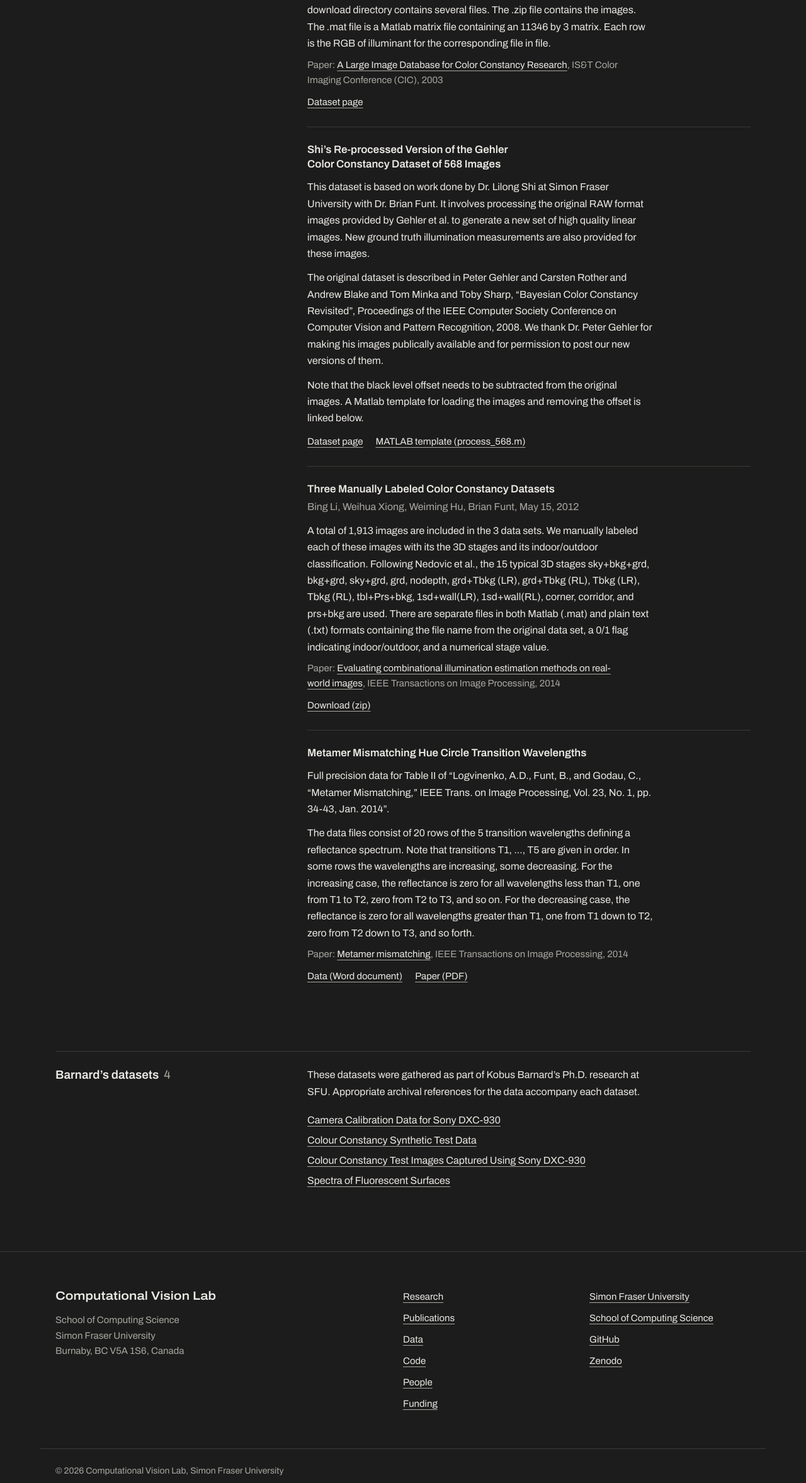
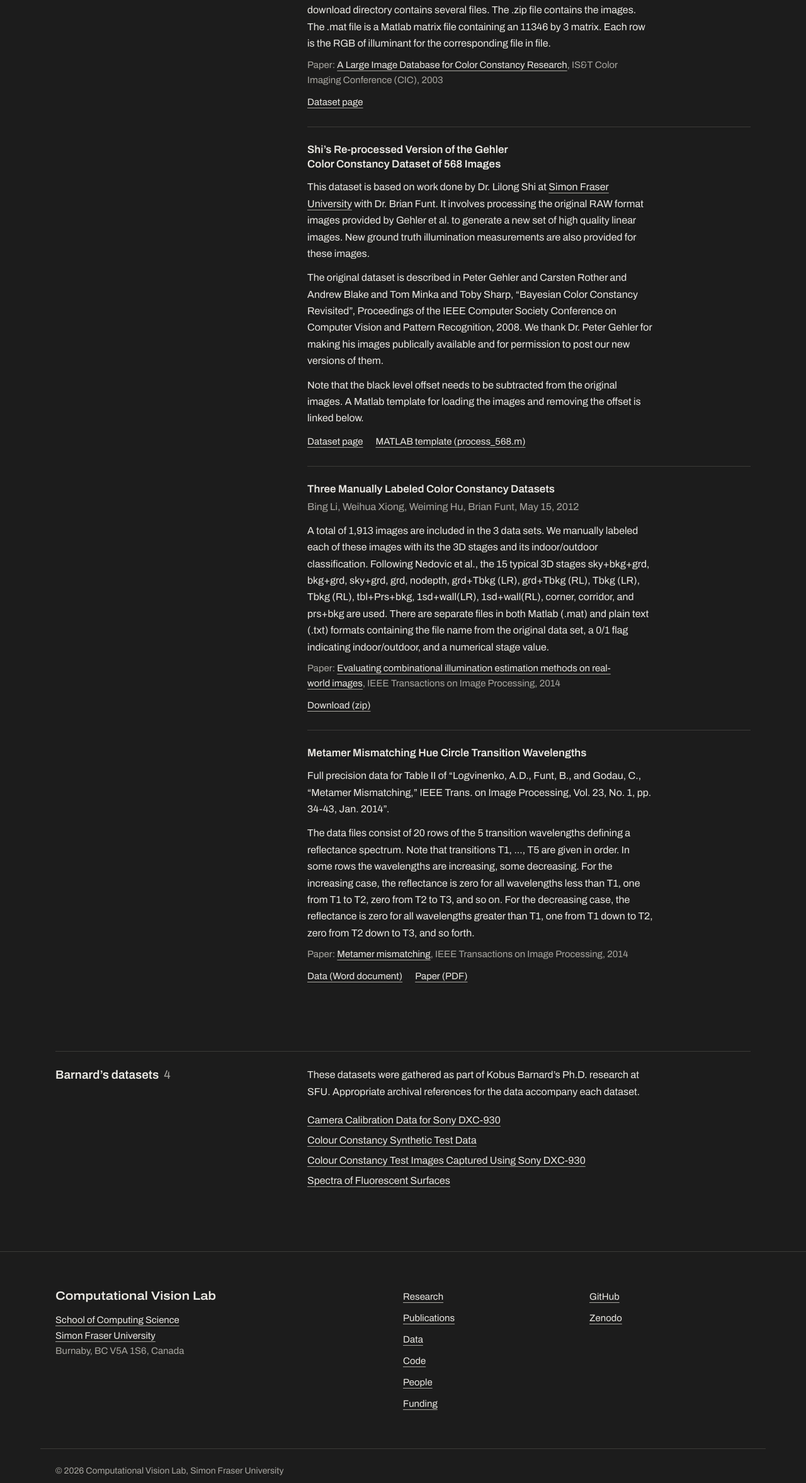
Before and after one commit to sfu-cs-vision-lab/sfu-cs-vision-lab.github.io, a Next.js app: page /data in a window 1280 px wide. Shown: the part 2254-4609 px from the top of the page at 63% size. Built offline with nearby package versions, Linux system fonts and the light colour scheme; some icons are missing.

Commit message:
Link Simon Fraser University and the School of Computing Science where the site names them

```diff
--- a/app/(ground)/data/page.tsx
+++ b/app/(ground)/data/page.tsx
@@ -35,6 +35,16 @@ const date = (iso: string) => new Date(iso).toLocaleDateString("en-CA", { year:
 
 // "Forsythe, Alexander G." as "Alexander G. Forsythe", as on Publications.
 const displayName = (n: string) => n.split(", ").reverse().join(" ");
+
+// Descriptions are plain text from data/legacy-datasets.json; the university and the School are linked.
+const PLACES: Record<string, string> = {
+  "Simon Fraser University": "https://www.sfu.ca/",
+  "School of Computing Science": "https://www.sfu.ca/computing.html",
+};
+const withPlaceLinks = (text: string) =>
+  text.split(/(Simon Fraser University|School of Computing Science)/).map((part, i) =>
+    PLACES[part] ? <a key={i} href={PLACES[part]}>{part}</a> : part,
+  );
 
 const linkRow = "mt-2 flex flex-wrap items-center gap-x-5 text-[15px] leading-[2]";
 const textButton =
@@ -114,7 +124,7 @@ export default function DataPage() {
               {d.byline && <p className="mt-1 text-[16px] leading-[1.6] text-ink-2">{d.byline}</p>}
               {d.description.length > 0 && (
                 <div className="mt-3 space-y-3 text-[16px] leading-[1.65] text-ink">
-                  {d.description.map(p => <p key={p}>{p}</p>)}
+                  {d.description.map(p => <p key={p}>{withPlaceLinks(p)}</p>)}
                 </div>
               )}
               <Papers papers={(d.papers ?? []).map(doi => paperByDoi.get(doi.toLowerCase())).filter(p => p !== undefined)} />
--- a/components/Mondrian.tsx
+++ b/components/Mondrian.tsx
@@ -120,7 +120,7 @@ export default function Mondrian() {
               <div key={p.chip} className={`${styles.paper} ${styles.title}`} style={style}>
                 {notation}
                 <h1>Computational Vision Lab</h1>
-                <p>Simon Fraser University · School of Computing Science</p>
+                <p><a href="https://www.sfu.ca/">Simon Fraser University</a> · <a href="https://www.sfu.ca/computing.html">School of Computing Science</a></p>
               </div>
             );
           }
--- a/components/SiteFooter.tsx
+++ b/components/SiteFooter.tsx
@@ -2,8 +2,6 @@ import Link from "next/link";
 import { SECTIONS } from "@/lib/mondrian";
 
 const elsewhere = [
-  { label: "Simon Fraser University", href: "https://www.sfu.ca/" },
-  { label: "School of Computing Science", href: "https://www.sfu.ca/computing.html" },
   { label: "GitHub", href: "https://github.com/sfu-cs-vision-lab" },
   { label: "Zenodo", href: "https://zenodo.org/communities/sfu-cs-vision-lab" },
 ];
@@ -15,9 +13,9 @@ export default function SiteFooter() {
         <div>
           <p className="text-[19px] font-semibold [font-stretch:112.5%]">Computational Vision Lab</p>
           <address className="mt-3 text-[15px] not-italic leading-relaxed text-ink-2">
-            School of Computing Science
+            <a href="https://www.sfu.ca/computing.html">School of Computing Science</a>
             <br />
-            Simon Fraser University
+            <a href="https://www.sfu.ca/">Simon Fraser University</a>
             <br />
             Burnaby, BC V5A 1S6, Canada
           </address>
```
Also changed, not shown: components/Mondrian.module.css (+16 -0 lines).
